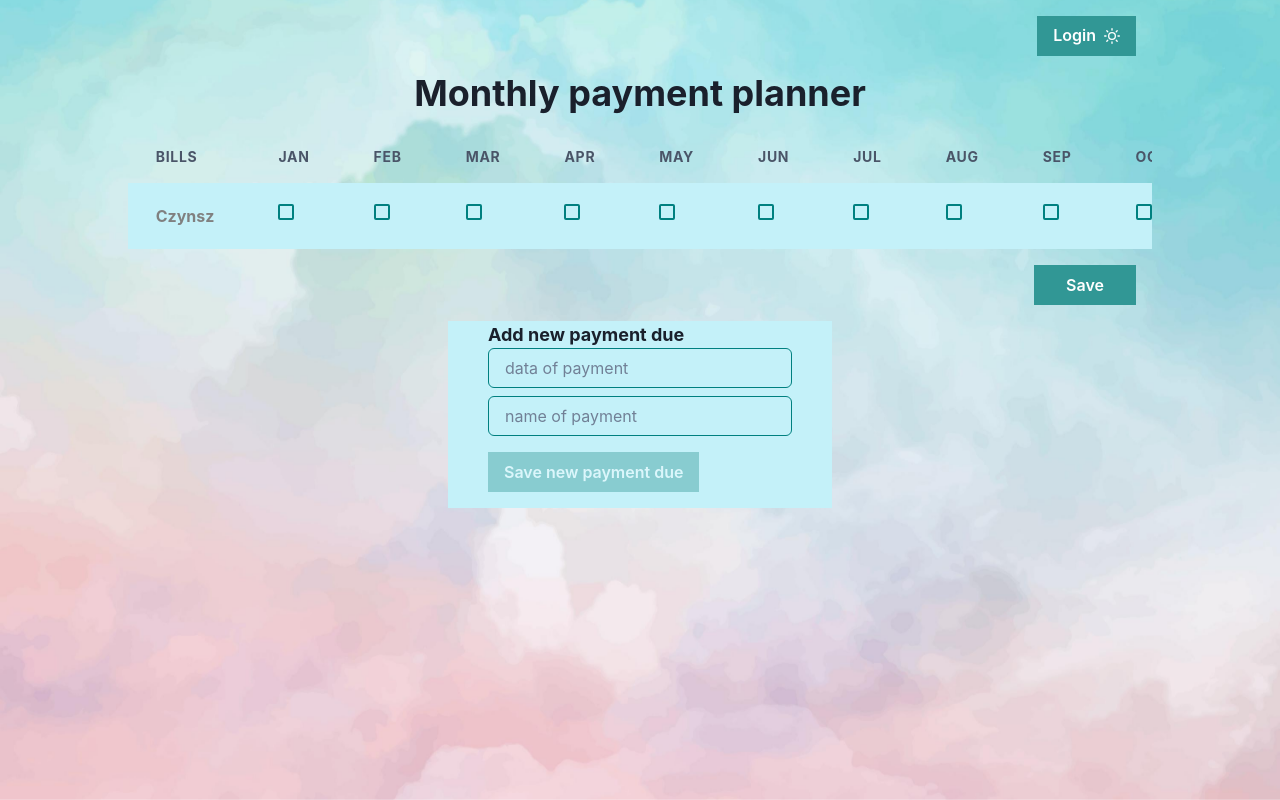
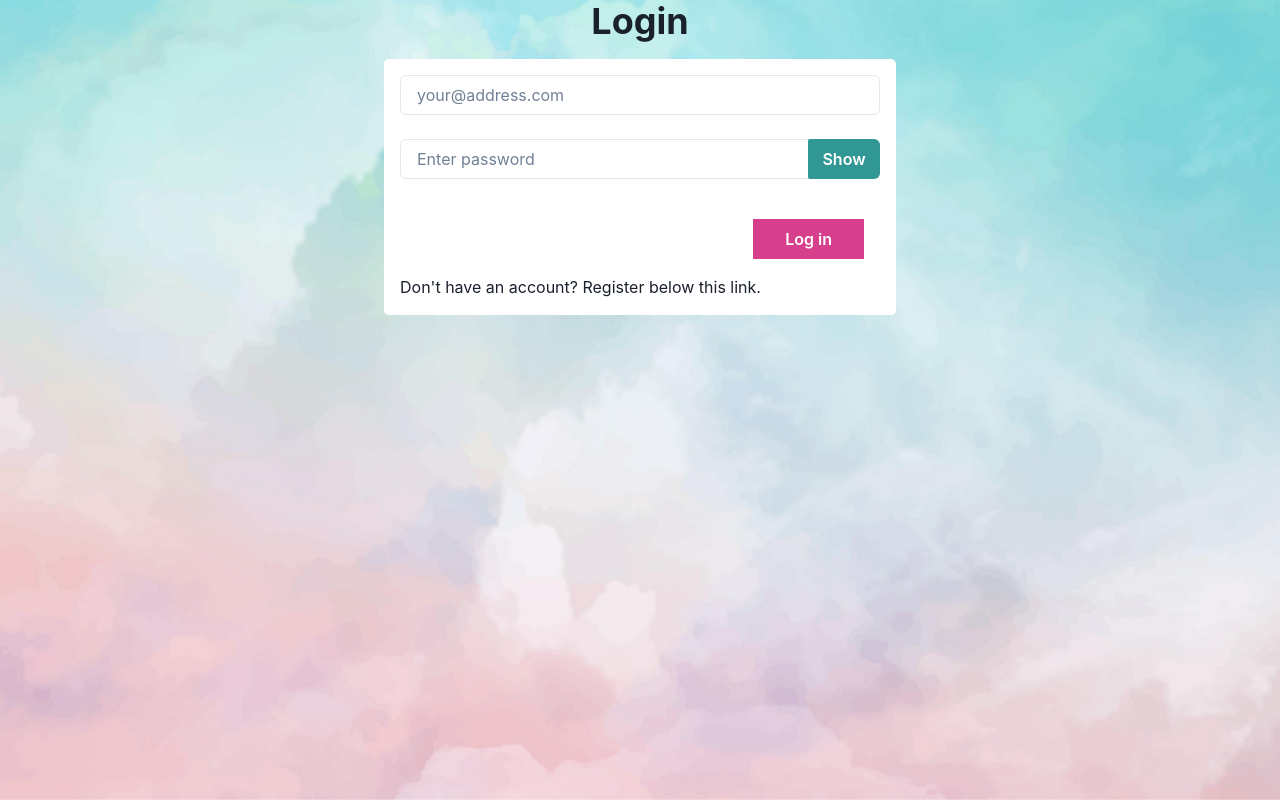
Before and after one commit to kamamaha/payment_planner, a React (Create React App) app in the folder payment_planner/: page / in a window 1280 px wide. Built offline with nearby package versions, Linux system fonts and the light colour scheme.

Commit message:
login and register refactoring

```diff
--- a/payment_planner/src/App.js
+++ b/payment_planner/src/App.js
@@ -1,73 +1,18 @@
 import React, { useState } from "react";
-import MainBackground from "./components/img/Mainbackgroud";
-import TableHeader from "./components/TableHeader";
-import AddNewRow from "./components/AddNewRow";
-import TableRow from "./components/TableRow";
-import { SunIcon } from "@chakra-ui/icons";
-import {
-  ChakraProvider,
-  Button,
-  Flex,
-  Heading,
-  Center,
-} from "@chakra-ui/react";
-import { TableContainer, Table } from "@chakra-ui/react";
+import LogInView from "./views/LogInView";
+import TableView from "./views/TableView";
 
 function App() {
-  const [rows, setRows] = useState([
-    {
-      dayOfPayment: 10,
-      nameOfPayment: "Czynsz",
-    },
-  ]);
-  const addNewRow = (dayOfPayment, nameOfPayment) => {
-    const newRow = {
-      dayOfPayment,
-      nameOfPayment,
-    };
-    setRows((prevState) => [...prevState, newRow]);
-  };
+
+  const [isAuthenticated, setIsAuthenticated] = useState(false)
+
+  if (!isAuthenticated) {
+    return <LogInView />
+  }
+
   return (
-    <ChakraProvider>
-      <MainBackground />
-      <Center>
-        <TableContainer w="80%">
-          <Flex justifyContent="end">
-            <Button
-              colorScheme="teal"
-              rightIcon={<SunIcon />}
-              m={4}
-              borderRadius="0px"
-            >
-              Login
-            </Button>
-          </Flex>
-          <Center>
-            <Heading mb={4}>Monthly payment planner</Heading>
-          </Center>
-
-          <Center>
-            <Table size="lg" variant="striped" colorScheme="cyan" w="60%">
-              <TableHeader />
-              {rows.map((row) => (
-                <TableRow
-                  key={crypto.randomUUID()}
-                  dayOfPayment={row.dayOfPayment}
-                  nameOfPayment={row.nameOfPayment}
-                />
-              ))}
-            </Table>
-          </Center>
-          <Flex justifyContent="end">
-            <Button colorScheme="teal" px={8} m={4} borderRadius="0px">
-              Save
-            </Button>
-          </Flex>
-        </TableContainer>
-      </Center>
-      <AddNewRow addNewRowCallBack={addNewRow}/>
-    </ChakraProvider>
-  );
+    <TableView />
+  )
 }
 
 export default App;
--- a/payment_planner/src/views/LogInView.js
+++ b/payment_planner/src/views/LogInView.js
@@ -14,6 +14,13 @@
 
 const LogInView = () => {
   const [show, setShow] = useState(false);
+  const [email, setEmail] = useState("");
+  const [pass, setPass] = useState("");
+  const handleSubmit = (e) => {
+    e.preventDefault()
+    console.log(email)
+  }
+
   const handleClick = () => setShow(!show);
   return (
     <ChakraProvider>
@@ -24,12 +31,15 @@
       </Center>
       <Center>
         <Box bg="white" borderRadius="5px" w="40%" p={4}>
+          <form onSubmit={handleSubmit}>
           <Input
             type="email"
             placeholder="your@address.com"
             colorScheme="teal"
             focusBorderColor="teal"
             color="gray"
+            value={email}
+            onChange={(e) => setEmail(e.target.value)}
           />
 
           <InputGroup size="md" my={6}>
@@ -40,6 +50,8 @@
               colorScheme="teal"
               focusBorderColor="teal"
               color="gray"
+              value={pass}
+              onChange={(e) => setPass(e.target.value)}
             />
             <InputRightElement width="4.5rem">
               <Button
@@ -53,10 +65,12 @@
           </InputGroup>
 
           <Flex justifyContent="end">
-            <Button colorScheme="pink" px={8} m={4} borderRadius="0px">
-              Save
+            <Button colorScheme="pink" px={8} m={4} borderRadius="0px" type="submit">
+              Log in
             </Button>
           </Flex>
+          </form>
+          <button>Don't have an account? Register below this link.</button>
         </Box>
       </Center>
     </ChakraProvider>
--- /dev/null
+++ b/payment_planner/src/views/TableView.js
@@ -0,0 +1,73 @@
+import React, { useState } from "react";
+import MainBackground from "../components/img/Mainbackgroud";
+import TableHeader from "../components/TableHeader";
+import AddNewRow from "../components/AddNewRow";
+import TableRow from "../components/TableRow";
+import { SunIcon } from "@chakra-ui/icons";
+import {
+  ChakraProvider,
+  Button,
+  Flex,
+  Heading,
+  Center,
+} from "@chakra-ui/react";
+import { TableContainer, Table } from "@chakra-ui/react";
+
+const TableView = () => {
+  const [rows, setRows] = useState([
+    {
+      dayOfPayment: 10,
+      nameOfPayment: "Czynsz",
+    },
+  ]);
+  const addNewRow = (dayOfPayment, nameOfPayment) => {
+    const newRow = {
+      dayOfPayment,
+      nameOfPayment,
+    };
+    setRows((prevState) => [...prevState, newRow]);
+  };
+  return (
+    <ChakraProvider>
+      <MainBackground />
+      <Center>
+        <TableContainer w="80%">
+          <Flex justifyContent="end">
+            <Button
+              colorScheme="teal"
+              rightIcon={<SunIcon />}
+              m={4}
+              borderRadius="0px"
+            >
+              Login
+            </Button>
+          </Flex>
+          <Center>
+            <Heading mb={4}>Monthly payment planner</Heading>
+          </Center>
+
+          <Center>
+            <Table size="lg" variant="striped" colorScheme="cyan" w="60%">
+              <TableHeader />
+              {rows.map((row) => (
+                <TableRow
+                  key={crypto.randomUUID()}
+                  dayOfPayment={row.dayOfPayment}
+                  nameOfPayment={row.nameOfPayment}
+                />
+              ))}
+            </Table>
+          </Center>
+          <Flex justifyContent="end">
+            <Button colorScheme="teal" px={8} m={4} borderRadius="0px">
+              Save
+            </Button>
+          </Flex>
+        </TableContainer>
+      </Center>
+      <AddNewRow addNewRowCallBack={addNewRow}/>
+    </ChakraProvider>
+  );
+}
+
+export default TableView;
```
Also changed, not shown: payment_planner/src/views/RegistationView.js (+25 -1 lines).
